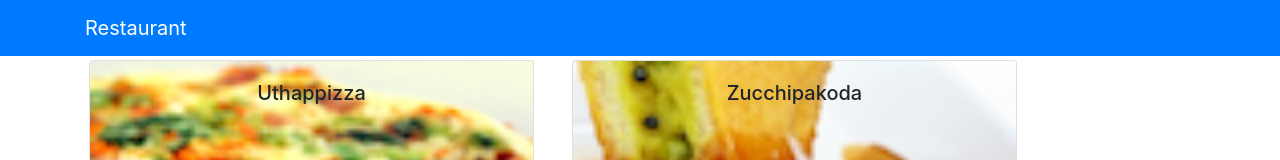
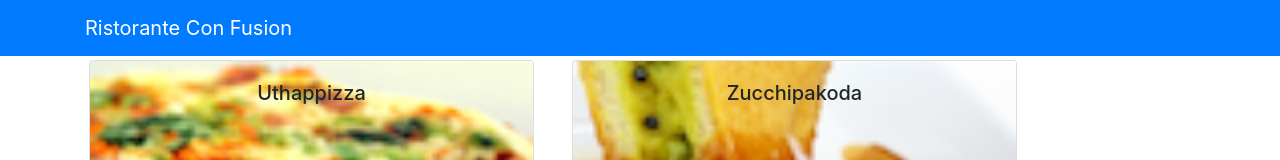
Before and after one commit to jaybidwai02/coursera-react, a React (Create React App) app: page / in a window 1280 px wide. Shown: the top 160 px of the page. Built offline with nearby package versions, Linux system fonts and the light colour scheme.

Commit message:
container.........

```diff
--- a/src/App.js
+++ b/src/App.js
@@ -1,29 +1,15 @@
 import React, { Component } from 'react';
-import logo from './logo.svg';
-import { Navbar, NavbarBrand } from 'reactstrap'
 import './App.css';
-import { DISHES } from './shared/dishes';
-import Menu from './components/MenuComponent';
+import Main from './components/MainComponent';
 
 class App extends Component {
-  constructor(props) {
-    super(props);
-    this.state = {
-      dishes: DISHES
-    };
-  }
   render() {
-    return (
-      <div className="App">
-        <Navbar dark color="primary">
-          <div className="container">
-            <NavbarBrand href="/">Restaurant</NavbarBrand>
-          </div>
-        </Navbar>
-        <Menu dishes={this.state.dishes}/>
-      </div>
-    );
-  }
+     return (
+       <div className="App">
+         <Main />
+       </div>
+     );
+   }
 }
 
 export default App;
--- a/src/components/DishdetailComponent.js
+++ b/src/components/DishdetailComponent.js
@@ -19,7 +19,7 @@ const DishDtails = ({dish}) => {
 	          	{dish.comments.map((comment, index) => (
 					<li key={comment.id}>
 						<p>{comment.comment}</p>
-						<p><span>--{comment.author}</span>,<span>{comment.date}</span></p>
+						<p><span>--{comment.author}</span>,<span>{new Intl.DateTimeFormat('en-US', { year: 'numeric', month: 'short', day: '2-digit'}).format(new Date(Date.parse(comment.date)))}</span></p>
 					</li>))
 				}
 				</ul>
--- /dev/null
+++ b/src/components/MainComponent.js
@@ -0,0 +1,36 @@
+import React, { Component } from 'react';
+import { Navbar, NavbarBrand } from 'reactstrap';
+import Menu from './MenuComponent';
+import DishDetail from './DishdetailComponent';
+import { DISHES } from '../shared/dishes';
+
+class Main extends Component {
+
+  constructor(props) {
+    super(props);
+    this.state = {
+        dishes: DISHES,
+        selectedDish: null
+    };
+  }
+
+  onDishSelect(dishId) {
+    this.setState({ selectedDish: dishId});
+  }
+
+  render() {
+    return (
+      <div>
+        <Navbar dark color="primary">
+          <div className="container">
+            <NavbarBrand href="/">Ristorante Con Fusion</NavbarBrand>
+          </div>
+        </Navbar>
+        <Menu dishes={this.state.dishes} onClick={(dishId) => this.onDishSelect(dishId)} />
+        <DishDetail dish={this.state.dishes.filter((dish) => dish.id === this.state.selectedDish)[0]} />
+      </div>
+    );
+  }
+}
+
+export default Main;
--- a/src/components/MenuComponent.js
+++ b/src/components/MenuComponent.js
@@ -19,7 +19,7 @@ class Menu extends Component {
             return (
               <div  className="col-12 col-md-5 m-1">
                 <Card key={dish.id}
-                  onClick={() => this.onDishSelect(dish)}>
+                  onClick={() => this.props.onClick(dish.id)}>
                   <CardImg width="100%" src={dish.image} alt={dish.name} />
                   <CardImgOverlay>
                       <CardTitle>{dish.name}</CardTitle>
```
Also changed, not shown: src/logo.svg (deleted).
